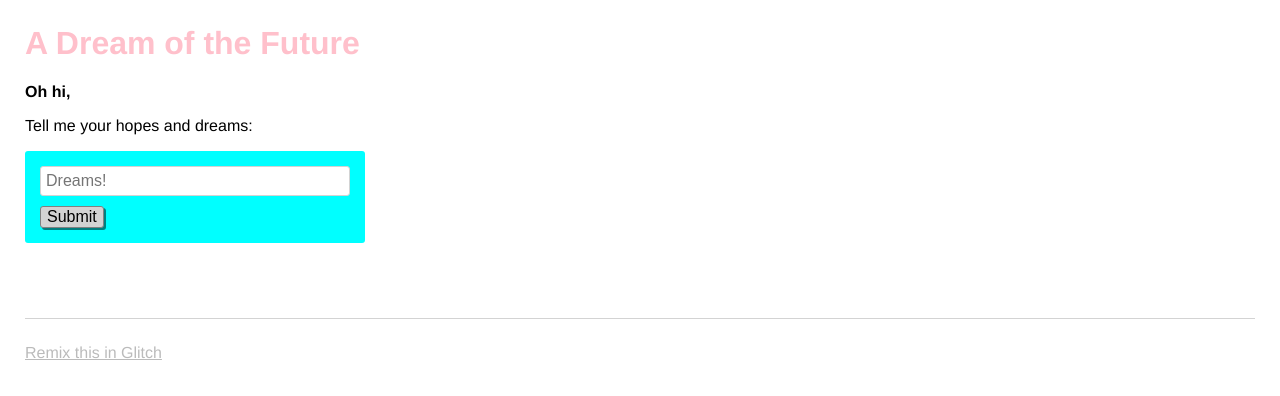
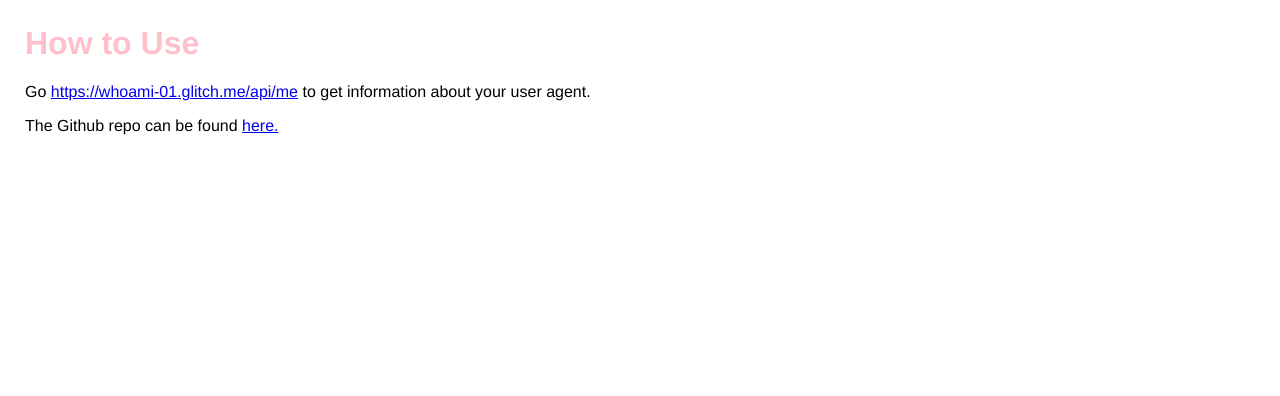
Before and after one commit to XLpacman805/whoami, a website: page views/index.html in a window 1280 px wide. Drawn offline with nearby package versions, Linux system fonts and the light colour scheme; no server answers.

Commit message:
Did some cleaning. Deleted comments, editing readme, and edited index html.

```diff
--- a/package.json
+++ b/package.json
@@ -2,9 +2,9 @@
   "//1": "describes your app and its dependencies",
   "//2": "https://docs.npmjs.com/files/package.json",
   "//3": "updating this file will download and update your packages",
-  "name": "my-glitch-app",
+  "name": "whoami",
   "version": "0.0.1",
-  "description": "What am I about?",
+  "description": "Header paser api that returns a user's ipaddress, language, and OS in JSON format",
   "main": "server.js",
   "scripts": {
     "start": "node server.js"
@@ -17,7 +17,7 @@
     "node": "8.x"
   },
   "repository": {
-    "url": "https://glitch.com/edit/#!/welcome-project"
+    "url": "https://github.com/XLpacman805/whoami"
   },
   "license": "MIT",
   "keywords": [
--- a/server.js
+++ b/server.js
@@ -2,15 +2,15 @@
 // where your node app starts
 
 // init project
-var express = require('express');
-var app = express();
+const express = require('express');
+const app = express();
 const addr = require("proxy-addr");
 
 // we've started you off with Express,
 // but feel free to use whatever libs or frameworks you'd like through `package.json`.
 
 // http://expressjs.com/en/starter/static-files.html
-app.use(express.static('public'));
+app.use(express.static('views'));
 
 // http://expressjs.com/en/starter/basic-routing.html
 app.get("/api/me", (req, res) => {
--- a/views/index.html
+++ b/views/index.html
@@ -1,16 +1,10 @@
 <!-- This is a static file -->
 <!-- served from your routes in server.js -->
-
-<!-- You might want to try something fancier: -->
-<!-- html/nunjucks docs: https://mozilla.github.io/nunjucks/ -->
-<!-- pug: https://pugjs.org/ -->
-<!-- haml: http://haml.info/ -->
-<!-- hbs(handlebars): http://handlebarsjs.com/ -->
 
 <!DOCTYPE html>
 <html>
   <head>
-    <title>Welcome to Glitch!</title>
+    <title>Who AM I API</title>
     <meta name="description" content="A cool thing made with Glitch">
     <link id="favicon" rel="icon" href="https://glitch.com/edit/favicon-app.ico" type="image/x-icon">
     <meta charset="utf-8">
@@ -19,30 +13,15 @@
     <link rel="stylesheet" href="/style.css">
   </head>
   <body>
-    <header>
-      <h1>
-        A Dream of the Future
-      </h1>
-    </header>
+    <h1> How to Use </h1>
+    <p>
+      Go <a href="https://whoami-01.glitch.me/api/me" >https://whoami-01.glitch.me/api/me</a> to get information about your user agent.
+    </p>
 
-    <main>
-      <p class="bold">Oh hi,</p>
-      <p>Tell me your hopes and dreams:</p>
-      <form>
-        <input type="text" maxlength="100" placeholder="Dreams!">
-        <button type="submit">Submit</button>
-      </form>
-      <section class="dreams">
-        <ul id="dreams">
-        </ul>
-      </section>
-    </main>
+    <p>
+      The Github repo can be found <a href="https://github.com/XLpacman805/whoami">here.</a>
+    </p>
 
-    <footer>
-      <a href="https://glitch.com">
-        Remix this in Glitch
-      </a>
-    </footer>
 
     <!-- Your web-app is https, so your scripts need to be too -->
     <script src="https://code.jquery.com/jquery-2.2.1.min.js"
```
Also changed, not shown: README.md.
